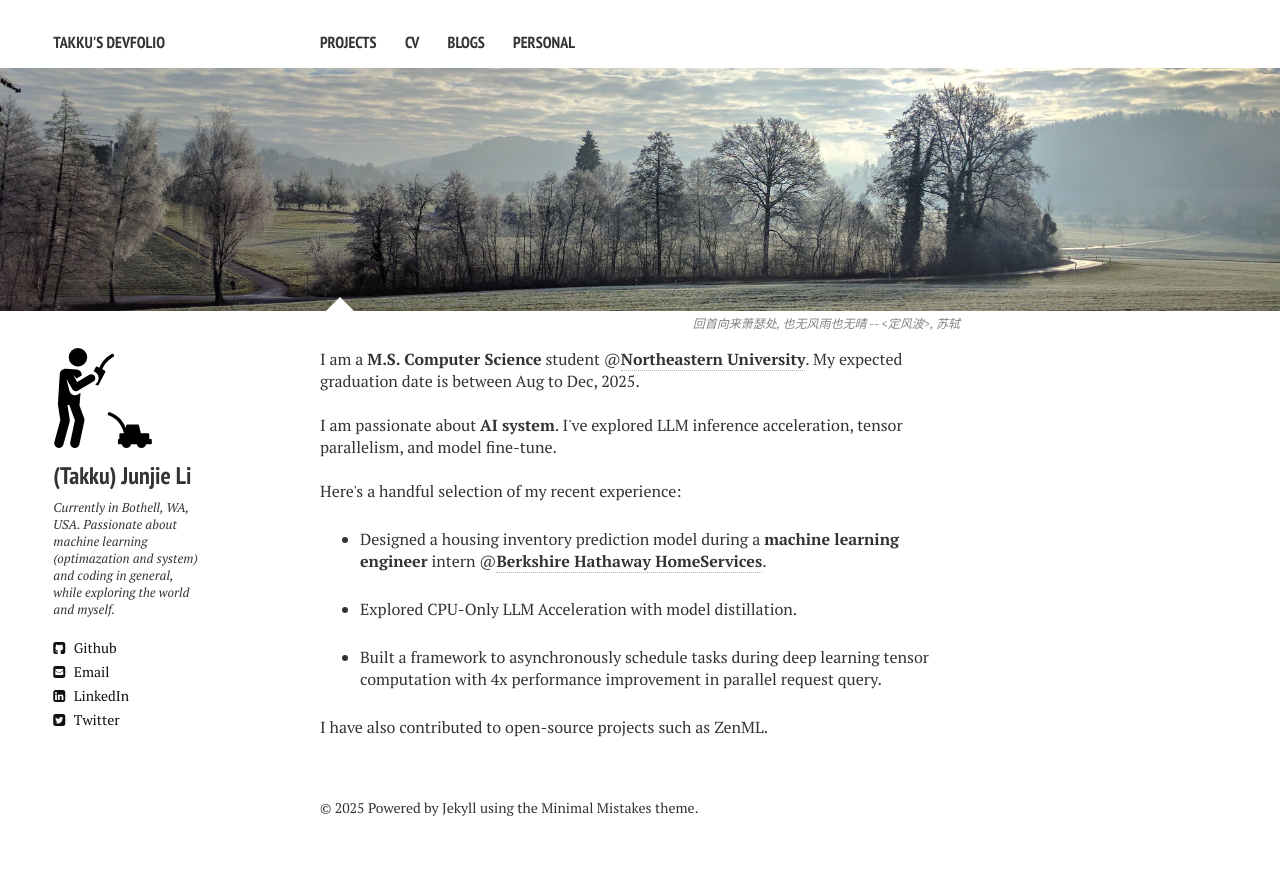
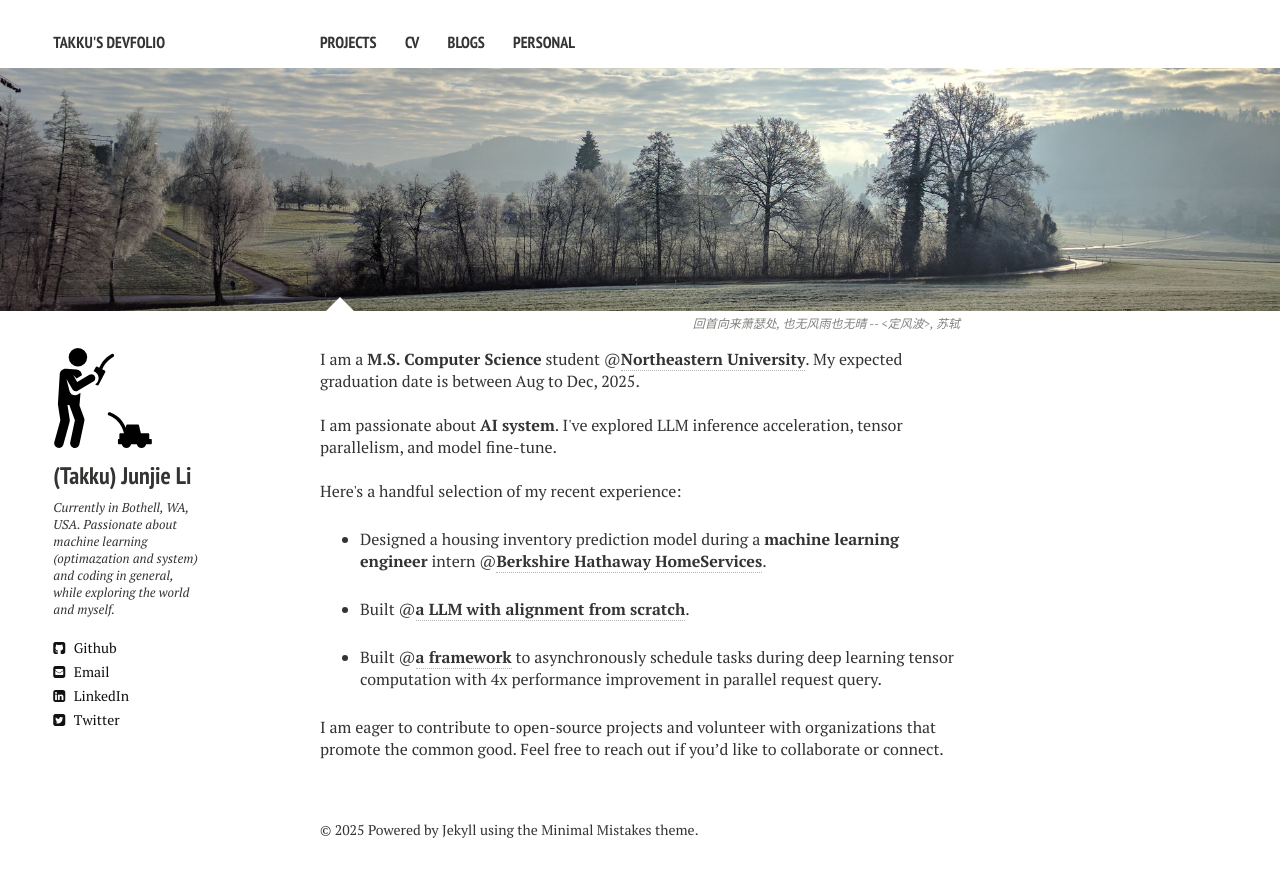
Before and after one commit to takkujunjieli/takkujunjieli.github.io, a Jekyll site: the page built from index.md, in a window 1280 px wide. Shown: the top 877 px of the page. Built offline with Jekyll 4.4.1, drawn with Linux system fonts in a browser that asks for light colours; nearby versions of some CDN libraries.

Commit message:
intro1.1

```diff
--- a/index.md
+++ b/index.md
@@ -16,11 +16,10 @@ image:
 
 - Designed a housing inventory prediction model during a <b>machine learning engineer</b> intern @<a href="https://www.bhhs.com/" target="_blank"><b>Berkshire Hathaway HomeServices</b></a>.
 
-- Explored CPU-Only LLM Acceleration with model distillation.
+- Built @<a href="https://github.com/takkujunjieli/from_0_llm" target="_blank"><b>a LLM with alignment from scratch</b></a>.
 
-- Built a framework to asynchronously schedule tasks during deep learning tensor computation with 4x performance improvement in parallel request query.
+- Built @<a href="https://github.com/takkujunjieli/AsyncTaskScheduler" target="_blank"><b>a framework</b></a>  to asynchronously schedule tasks during deep learning tensor computation with 4x performance improvement in parallel request query.
 
-I have also contributed to open-source projects such as ZenML.
-
+I am eager to contribute to open-source projects and volunteer with organizations that promote the common good. Feel free to reach out if you’d like to collaborate or connect.
 
 <!--CUDA/Triton programming for GPU acceleration-->
```
